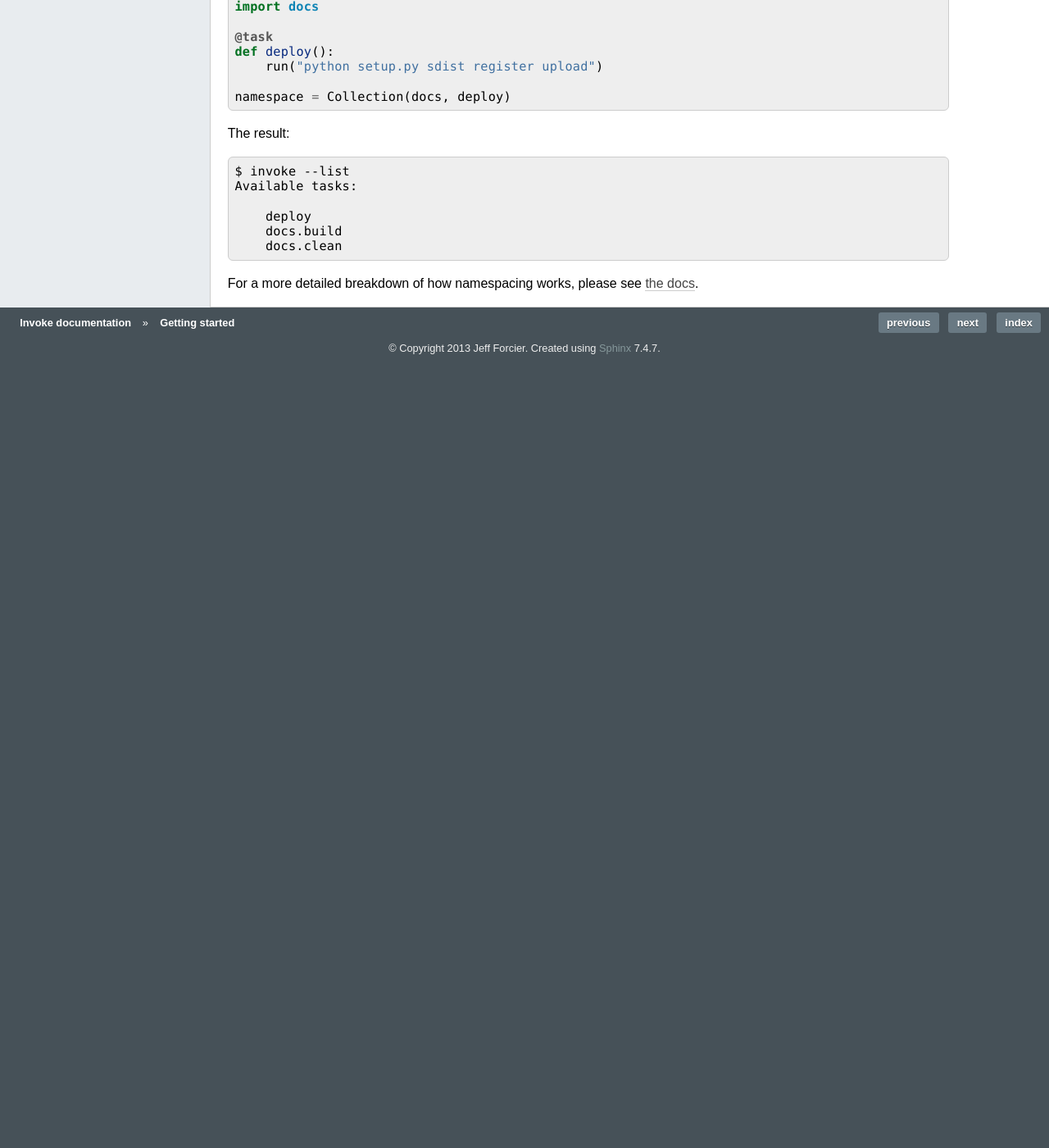
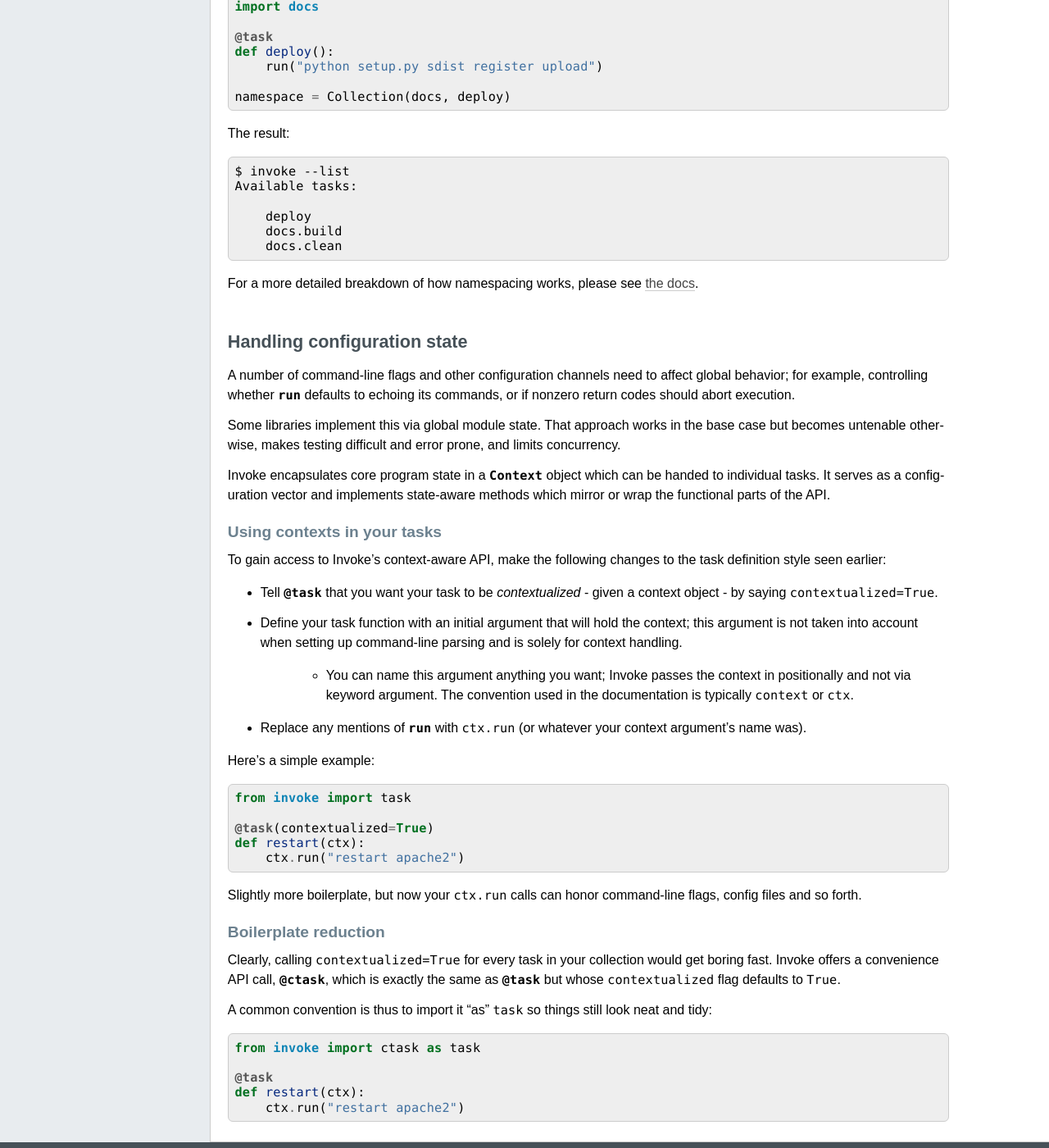
Before and after one commit to pyinvoke/invoke, a Sphinx documentation site: the page built from docs/getting_started.rst, in a window 1280 px wide and 1400 px high, scrolled down 3063 px. Shown: the whole window at 82% size. Built offline with Sphinx 7.4.7, drawn with Linux system fonts in a browser that asks for light colours; before the commit the page ends 3523 px from its top, so only the background shows below that; some of the changed text lies outside the part shown.

Commit message:
Draft of context docs

```diff
--- a/docs/getting_started.rst
+++ b/docs/getting_started.rst
@@ -178,3 +178,66 @@ The result::
 
 For a more detailed breakdown of how namespacing works, please see :doc:`the
 docs <concepts/namespaces>`.
+
+
+Handling configuration state
+============================
+
+A number of command-line flags and other configuration channels need to affect
+global behavior; for example, controlling whether `.run` defaults to echoing
+its commands, or if nonzero return codes should abort execution.
+
+Some libraries implement this via global module state. That approach works in
+the base case but becomes untenable otherwise, makes testing difficult and
+error prone, and limits concurrency.
+
+Invoke encapsulates core program state in a `.Context` object which can be
+handed to individual tasks. It serves as a configuration vector and implements
+state-aware methods which mirror or wrap the functional parts of the API.
+
+Using contexts in your tasks
+----------------------------
+
+To gain access to Invoke's context-aware API, make the following changes to the
+task definition style seen earlier:
+
+* Tell `@task <.task>` that you want your task to be *contextualized* - given a
+  context object - by saying ``contextualized=True``.
+* Define your task function with an initial argument that will hold the
+  context; this argument is not taken into account when setting up command-line
+  parsing and is solely for context handling.
+
+    * You can name this argument anything you want; Invoke passes the context
+      in positionally and not via keyword argument. The convention used in the
+      documentation is typically ``context`` or ``ctx``.
+
+* Replace any mentions of `.run` with ``ctx.run`` (or whatever your context
+  argument's name was).
+
+Here's a simple example::
+
+    from invoke import task
+
+    @task(contextualized=True)
+    def restart(ctx):
+        ctx.run("restart apache2")
+
+Slightly more boilerplate, but now your ``ctx.run`` calls can honor
+command-line flags, config files and so forth.
+
+Boilerplate reduction
+---------------------
+
+Clearly, calling ``contextualized=True`` for every task in your collection
+would get boring fast. Invoke offers a convenience API call, `@ctask <.ctask>`,
+which is exactly the same as `@task <.task>` but whose ``contextualized`` flag
+defaults to ``True``.
+
+A common convention is thus to import it "as" ``task`` so things still look
+neat and tidy::
+
+    from invoke import ctask as task
+
+    @task
+    def restart(ctx):
+        ctx.run("restart apache2")
```
